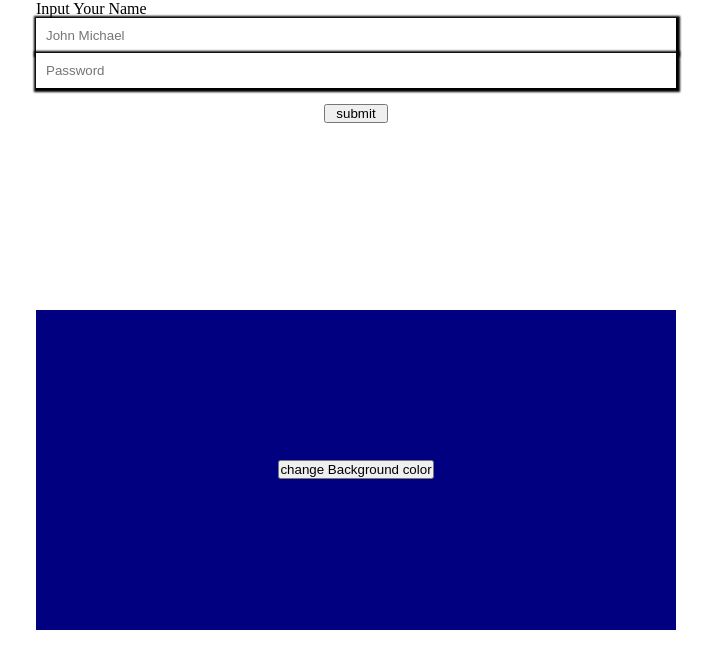
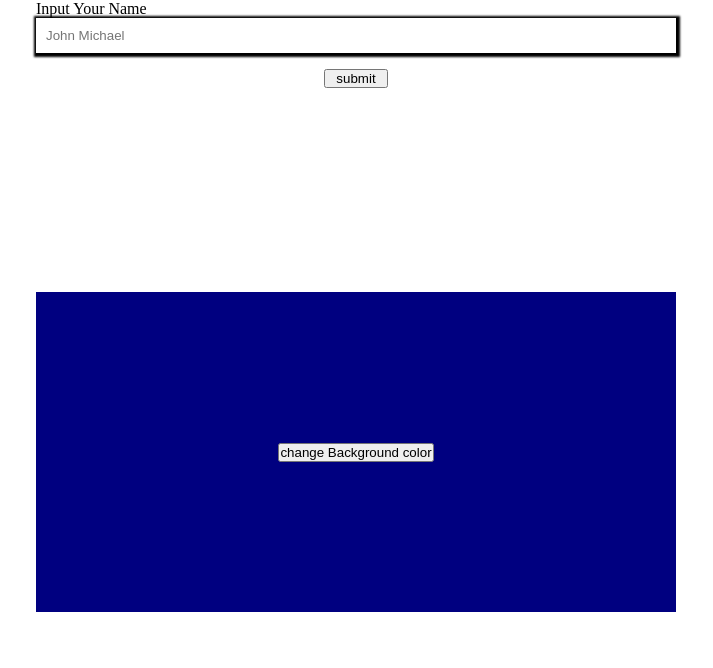
Before and after one commit to zealousemmy/js-lectures, a plain HTML site: page js/dom/index.html in a window 1280 px wide. Shown: the whole page, without its empty margins (284-997 px from the left). Drawn offline with Linux system fonts and the light colour scheme.

```diff
--- a/js/dom/index.html
+++ b/js/dom/index.html
@@ -11,7 +11,7 @@
     <div class="getUsers">
         <label>Input Your Name</label>
         <input type="text" id="userName" placeholder="John Michael">
-        <input type="password" id="password" placeholder="Password">
+        <!-- <input type="password" id="password" placeholder="Password"> -->
         <button id="submit">submit</button>
     </div>
     <div class="container" id="container">
--- a/js/dom/index.js
+++ b/js/dom/index.js
@@ -4,11 +4,11 @@
 let h1Text = document.getElementById("text");
 let user = document.getElementById("userName"); // html input element
 let submitButton = document.querySelector("#submit");
-let password = document.getElementById("password");
+// let password = document.getElementById("password");
 
 function getUsers() {
   let userName = user.value;
-  let password = password.value;
+  // let password = password.value;
   h1Text.innerHTML = "We are glad to have you" + " " + userName;
   h1Text.innerHTML = `We are glad to have you ${userName}`;
   //document.write("submitted");
@@ -26,4 +26,4 @@
   }
   console.log("clicked me" + divContainer);
 }
-changeDom();
+// changeDom();
```
